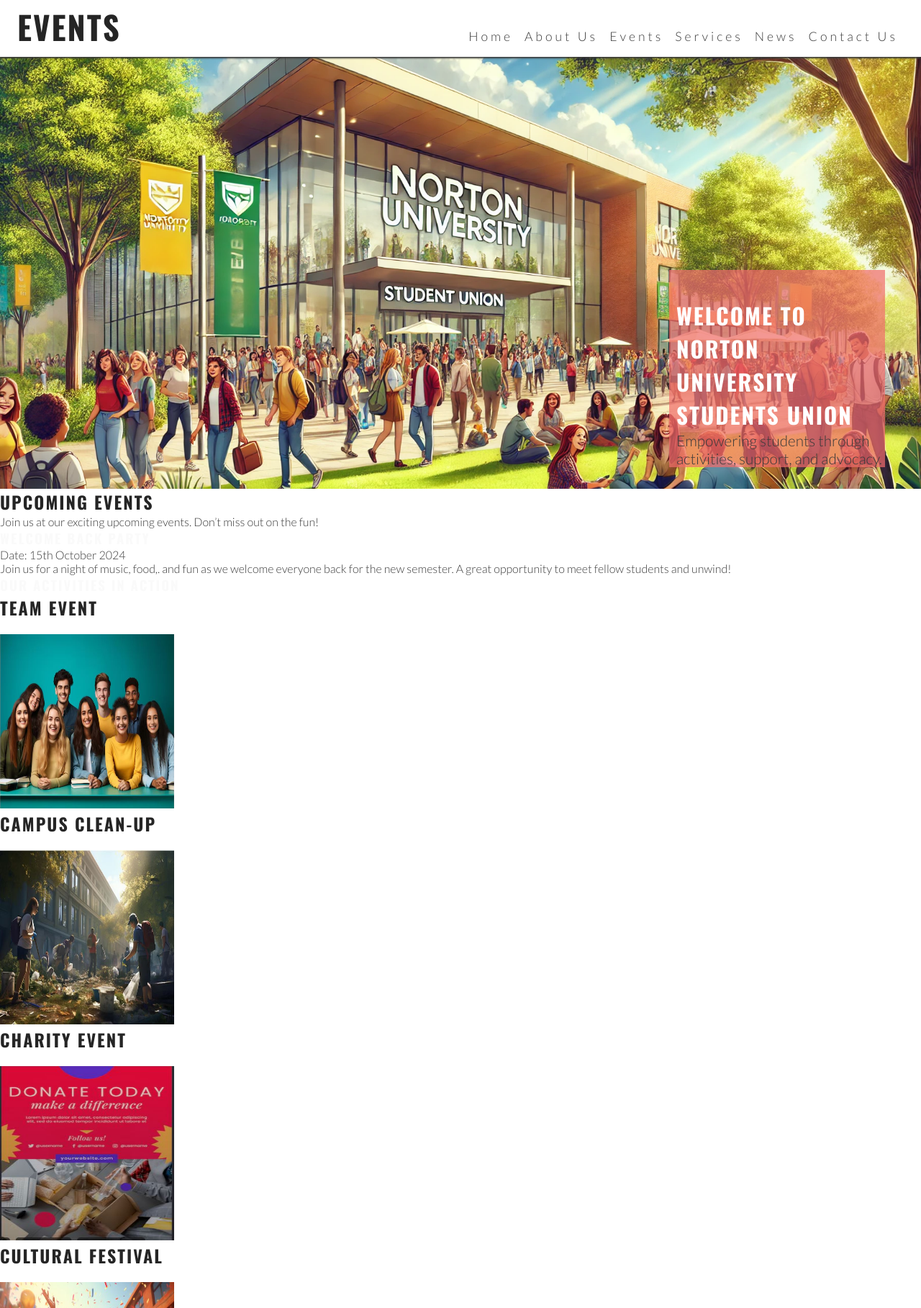
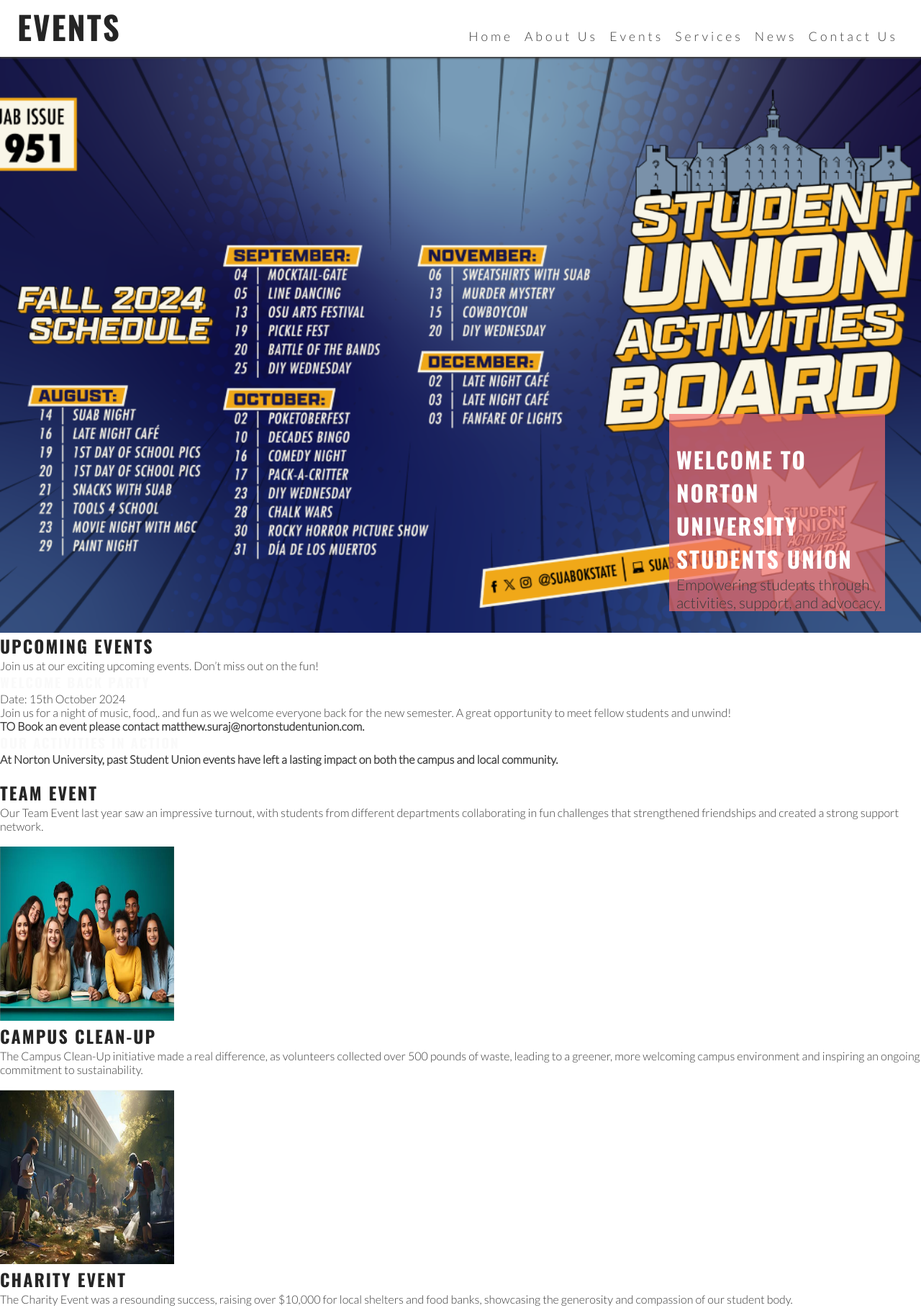
Before and after one commit to mattpro1/studentsunion, a plain HTML site: page events.html in a window 1280 px wide. Shown: the top 1817 px of the page at 72% size. Drawn offline with nearby package versions, Linux system fonts and the light colour scheme.

Commit message:
Add files via upload

```diff
--- a/assets/css/style.css
+++ b/assets/css/style.css
@@ -107,6 +107,12 @@ main {
     height:600px;
     width: 50%;
     background:url("../images/aboutus.webp") no-repeat center center/cover;
+    position: relative;
+}
+#events {
+    height:800px;
+    width: 100%;
+    background:url("../images/events1b.png") no-repeat center center/cover;
     position: relative;
 }
 
--- a/events.html
+++ b/events.html
@@ -28,7 +28,7 @@
         </nav>
     </header>
     <main>
-        <section id="hero" class="intro">
+        <section id="events" class="intro">
             <div id="cover-text">
                 <h2>Welcome to Norton University Students Union</h2>
                 <p>Empowering students through activities, support, and advocacy.</p>
@@ -42,15 +42,19 @@
                 <h3>Welcome Back Party</h3>
                 <p>Date: 15th October 2024</p>
                 <p>Join us for a night of music, food,. and fun as we welcome everyone back for the new semester. A great opportunity to meet fellow students and unwind!</p>
+                <h4>TO Book an event please contact matthew.suraj@nortonstudentunion.com. </h4>
             </article>
             <section class="gallery">
                 <h3>Our Activities in Action</h3>
+                <h4>At Norton University, past Student Union events have left a lasting impact on both the campus and local community. </h4></br>
+
+
                 <div class="gallery-slider">
 
-                    <h2>Team event </h2>  </br> <img src="assets/images/activity-1a.jpg" width="242" height="242" alt="Team event" class="gallery-image"> </br>
-                    <h2> Campus clean-up </h2>  </br><img src="assets/images/activity-2a.jpg" width="242" height="242"  alt="Campus clean-up" class="gallery-image"></br>
-                    <h2>  Charity event </h2> </br><img src="assets/images/activity-3a.jpg" width="242" height="242"  alt="Charity event" class="gallery-image"></br>
-                    <h2>  Cultural festival </h2>  </br><img src="assets/images/activity-4a.jpg" width="242" height="242"  alt="Cultural festival" class="gallery-image"></br>
+                    <h2>Team event </h2> <p> Our Team Event last year saw an impressive turnout, with students from different departments collaborating in fun challenges that strengthened friendships and created a strong support network. </p> </br> <img src="assets/images/activity-1a.jpg" width="242" height="242" alt="Team event" class="gallery-image"> </br>
+                    <h2> Campus clean-up </h2> <p>The Campus Clean-Up initiative made a real difference, as volunteers collected over 500 pounds of waste, leading to a greener, more welcoming campus environment and inspiring an ongoing commitment to sustainability.  </p> </br><img src="assets/images/activity-2a.jpg" width="242" height="242"  alt="Campus clean-up" class="gallery-image"></br>
+                    <h2>  Charity event </h2> <p> The Charity Event was a resounding success, raising over $10,000 for local shelters and food banks, showcasing the generosity and compassion of our student body. </p> </br><img src="assets/images/activity-3a.jpg" width="242" height="242"  alt="Charity event" class="gallery-image"></br>
+                    <h2>  Cultural festival </h2> <p> Finally, the Cultural Festival was a vibrant celebration of diversity, drawing hundreds of attendees who enjoyed music, food, and performances from around the world, leaving participants with lasting memories and fostering greater cultural awareness and respect. </p> </br><img src="assets/images/activity-4a.jpg" width="242" height="242"  alt="Cultural festival" class="gallery-image"></br>
 
                 </div>
             </section>
```
Also changed, not shown: assets/images/event_cal.webp (added), assets/images/events.JPG (added), assets/images/events1b.png (added).
